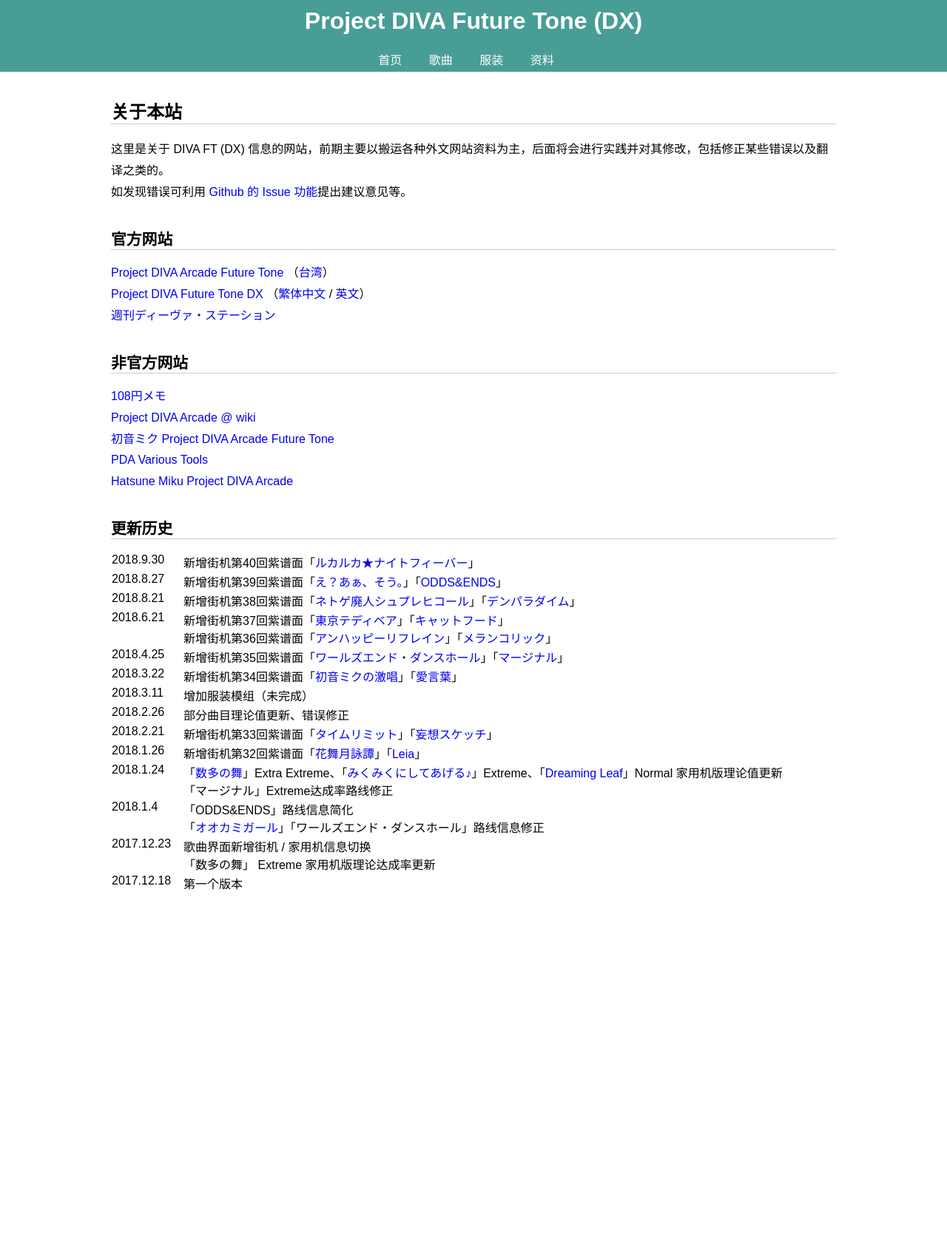
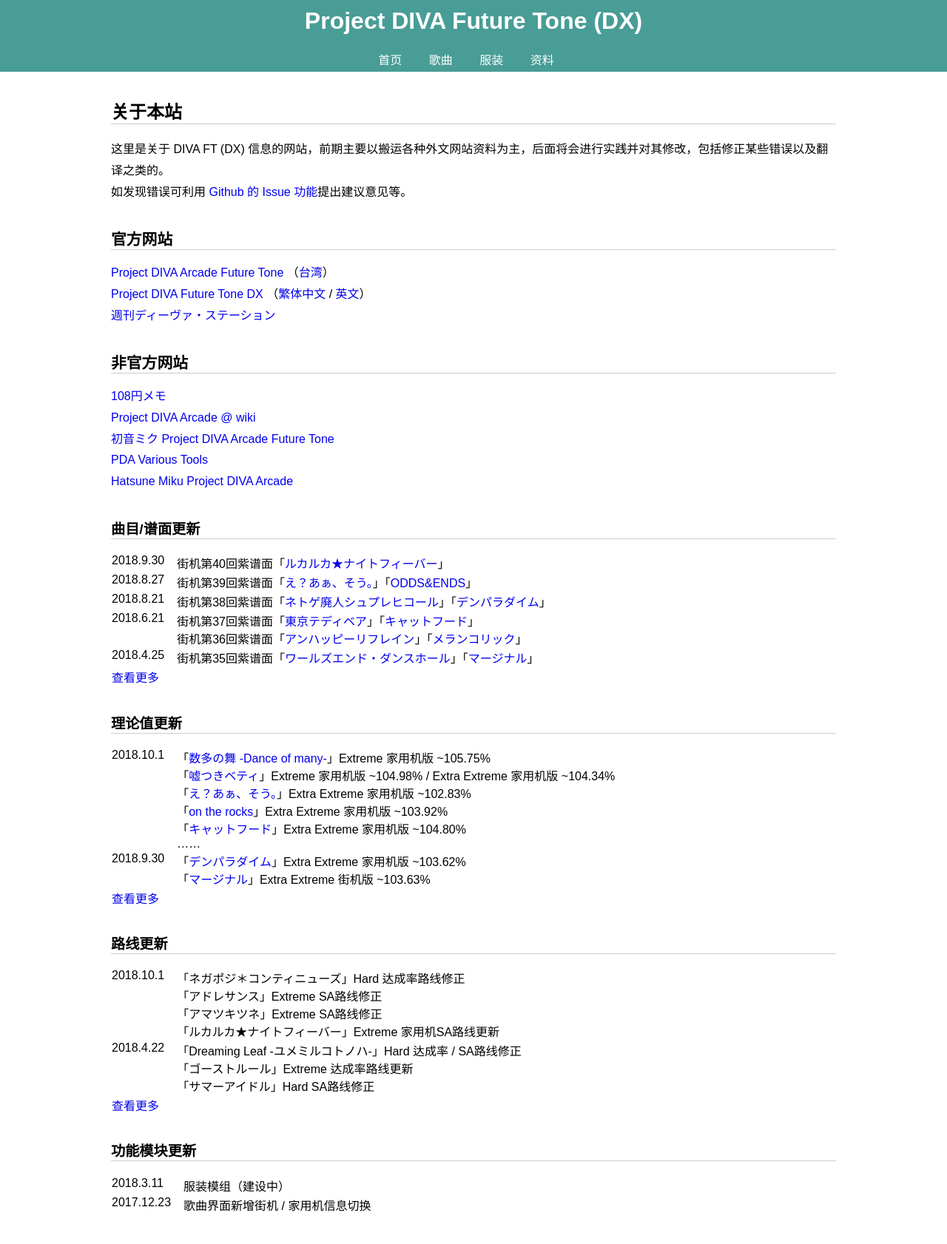
Before and after one commit to ProjectDIVA/FT, a Jekyll site: the page index.html, which Jekyll copies as it is, in a window 1280 px wide. Shown: the whole page at 74% size. Built offline with Jekyll 4.4.1, drawn with Linux system fonts in a browser that asks for light colours; before the commit the page ends 1247 px from its top, so only the background shows below that.

Commit message:
增加更新历史

```diff
--- a/index.html
+++ b/index.html
@@ -10,14 +10,14 @@
 </head>
 
 <body>
-	<header class="nav">
+	<header>
 		<h1>Project DIVA Future Tone (DX)</h1>
-		<div id='header_box'>
+		<div class="header" id="header_box">
 			<nav>
-                <span class="li">首页</span>
+				<span class="li">首页</span>
 				<span class="li"><a href="song.html">歌曲</a></span>
-		        <span class="li"><a href="module.html">服装</a></span>
-		        <span class="li"><a href="data.html">资料</a></span>
+				<span class="li"><a href="module.html">服装</a></span>
+				<span class="li"><a href="data.html">资料</a></span>
 			</nav>
 	    </div>
 	</header>
@@ -42,22 +42,31 @@
 		<div>2016年6月23日推出PS4移植版本，以本体免费的形式，另发售Future Sound与Colourful Tone两个曲包，收录曲目220首以上，服装340种上。</div>
 		<div>PS4版在2017年11月22日推出初音ミク Project DIVA Future Tone DX实体光盘版，数字版于12月9日推出DX扩充包。</div>
 		<div></div> -->
-		<h2>更新历史</h2>
+		<h3>曲目/谱面更新</h3>
 		<table id="history" style="border-collapse: collapse;border-spacing:10px;">
-			<tr><td>2018.9.30</td><td>新增街机第40回紫谱面「<a href="info.html?id=230">ルカルカ★ナイトフィーバー</a>」</td></tr>
-			<tr><td>2018.8.27</td><td>新增街机第39回紫谱面「<a href="info.html?id=29">え？あぁ、そう。</a>」「<a href="info.html?id=35">ODDS&ENDS</a>」</td></tr>
-			<tr><td>2018.8.21</td><td>新增街机第38回紫谱面「<a href="info.html?id=147">ネトゲ廃人シュプレヒコール</a>」「<a href="info.html?id=128">デンパラダイム</a>」</td></tr>
-			<tr><td>2018.6.21</td><td>新增街机第37回紫谱面「<a href="info.html?id=130">東京テディベア</a>」「<a href="info.html?id=51">キャットフード</a>」<br>新增街机第36回紫谱面「<a href="info.html?id=14">アンハッピーリフレイン</a>」「<a href="info.html?id=213">メランコリック</a>」</td></tr>
-			<tr><td>2018.4.25</td><td>新增街机第35回紫谱面「<a href="info.html?id=239">ワールズエンド・ダンスホール</a>」「<a href="info.html?id=198">マージナル</a>」</td></tr>
-			<tr><td>2018.3.22</td><td>新增街机第34回紫谱面「<a href="info.html?id=157">初音ミクの激唱</a>」「<a href="info.html?id=1">愛言葉</a>」</td></tr>
-			<tr><td>2018.3.11</td><td>增加服装模组（未完成）</td></tr>
-			<tr><td>2018.2.26</td><td>部分曲目理论值更新、错误修正</td></tr>
-			<tr><td>2018.2.21</td><td>新增街机第33回紫谱面「<a href="info.html?id=116">タイムリミット</a>」「<a href="info.html?id=217">妄想スケッチ</a>」</td></tr>
-			<tr><td>2018.1.26</td><td>新增街机第32回紫谱面「<a href="info.html?id=160">花舞月詠譚</a>」「<a href="info.html?id=232">Leia</a>」</td></tr>
-			<tr><td>2018.1.24</td><td>「<a href="info.html?id=10">数多の舞</a>」Extra Extreme、「<a href="info.html?id=206">みくみくにしてあげる♪</a>」Extreme、「<a href="info.html?id=133">Dreaming Leaf</a>」Normal 家用机版理论值更新<br>「マージナル」Extreme达成率路线修正</td></tr>
-			<tr><td>2018.1.4</td><td>「ODDS&ENDS」路线信息简化<br>「<a href="info.html?id=34">オオカミガール</a>」「ワールズエンド・ダンスホール」路线信息修正</td></tr>
-			<tr><td>2017.12.23</td><td>歌曲界面新增街机 / 家用机信息切换<br>「数多の舞」 Extreme 家用机版理论达成率更新</td></tr>
-			<tr><td>2017.12.18</td><td>第一个版本</td></tr>
+			<tr><td>2018.9.30</td><td>街机第40回紫谱面「<a href="info.html?id=230">ルカルカ★ナイトフィーバー</a>」</td></tr>
+			<tr><td>2018.8.27</td><td>街机第39回紫谱面「<a href="info.html?id=29">え？あぁ、そう。</a>」「<a href="info.html?id=35">ODDS&ENDS</a>」</td></tr>
+			<tr><td>2018.8.21</td><td>街机第38回紫谱面「<a href="info.html?id=147">ネトゲ廃人シュプレヒコール</a>」「<a href="info.html?id=128">デンパラダイム</a>」</td></tr>
+			<tr><td>2018.6.21</td><td>街机第37回紫谱面「<a href="info.html?id=130">東京テディベア</a>」「<a href="info.html?id=51">キャットフード</a>」<br>街机第36回紫谱面「<a href="info.html?id=14">アンハッピーリフレイン</a>」「<a href="info.html?id=213">メランコリック</a>」</td></tr>
+			<tr><td>2018.4.25</td><td>街机第35回紫谱面「<a href="info.html?id=239">ワールズエンド・ダンスホール</a>」「<a href="info.html?id=198">マージナル</a>」</td></tr>
+			<tr><td><a href="history.html">查看更多</a></td></tr>
+		</table>
+		<h3>理论值更新</h3>
+		<table id="history" style="border-collapse: collapse;border-spacing:10px;">
+			<tr><td>2018.10.1</td><td>「<a href="info.html?id=10">数多の舞 -Dance of many-</a>」Extreme 家用机版 ~105.75%<br>「<a href="info.html?id=23">嘘つきベティ</a>」Extreme 家用机版 ~104.98% / Extra Extreme 家用机版 ~104.34%<br>「<a href="info.html?id=29">え？あぁ、そう。</a>」Extra Extreme 家用机版 ~102.83%<br>「<a href="info.html?id=37">on the rocks</a>」Extra Extreme 家用机版 ~103.92%<br>「<a href="info.html?id=51">キャットフード</a>」Extra Extreme 家用机版 ~104.80%<br>……</td></tr>
+			<tr><td>2018.9.30</td><td>「<a href="info.html?id=128">デンパラダイム</a>」Extra Extreme 家用机版 ~103.62%<br>「<a href="info.html?id=198">マージナル</a>」Extra Extreme 街机版 ~103.63%</td></tr>
+			<tr><td><a href="history.html">查看更多</a></td></tr>
+		</table>
+		<h3>路线更新</h3>
+		<table id="history" style="border-collapse: collapse;border-spacing:10px;">
+			<tr><td>2018.10.1</td><td>「ネガポジ＊コンティニューズ」Hard 达成率路线修正<br>「アドレサンス」Extreme SA路线修正<br>「アマツキツネ」Extreme SA路线修正<br>「ルカルカ★ナイトフィーバー」Extreme 家用机SA路线更新</td></tr>
+			<tr><td>2018.4.22</td><td>「Dreaming Leaf -ユメミルコトノハ-」Hard 达成率 / SA路线修正<br>「ゴーストルール」Extreme 达成率路线更新<br>「サマーアイドル」Hard SA路线修正</td></tr>
+			<tr><td><a href="history.html">查看更多</a></td></tr>
+		</table>
+		<h3>功能模块更新</h3>
+		<table id="history" style="border-collapse: collapse;border-spacing:10px;">
+			<tr><td>2018.3.11</td><td>服装模组（建设中）</td></tr>
+			<tr><td>2017.12.23</td><td>歌曲界面新增街机 / 家用机信息切换</td></tr>
 		</table>
 	</article>
 
--- a/info.js
+++ b/info.js
@@ -1383,7 +1383,7 @@
 db[229][2]="4.5,443,○,○,105.85,105.85,354750,357780,0,2,0,2,0,0";
 db[229][3]="6.5,582,○,○,106.17,106.17,439750,444930,0,6,0,5,0,0";
 db[229][4]="8,646,×,×,105.54,105.57,510250,516070,0,29,8,7,0,0";
-db[229][5]="9,675,×,×,103.25,103.26,668000,676410,58120,70,0,10,0,0";
+db[229][5]="9,675,×,×,103.26,103.26,668000,676410,58120,70,0,10,0,0";
 db[230][0]="ルシッドドリーミング#29#-#Colorful Tone#180";
 db[230][1]="3.5,323,100.7,268250,270140,0";
 db[230][2]="4.5,401,○,○,105.67,105.67,338750,341030,0,3,0,1,0,0";
@@ -1425,7 +1425,7 @@
 db[236][2]="5,478,○,○,105.68,105.68,407000,409800,0,2,0,0,0,0";
 db[236][3]="6,620,×,×,104.71,104.75,463750,469310,0,3,0,3,0,0";
 db[236][4]="9,701,×,×,103.79,103.82,536500,542870,0,26,2,2,0,0";
-db[236][5]="8.5,707,×,×,105.12,105.14,567500,574250,5080,51,0,2";
+db[236][5]="8.5,707,×,×,105.12,105.16,567500,574250,5080,51,0,2";
 db[237][0]="WORLD'S END UMBRELLA#47#-#Future Sound#180→140";
 db[237][1]="2,332,100.65,297000,298940,6440";
 db[237][2]="4,442,○,○,105.67,105.67,407500,410270,13560,2,0,0,0,0";
@@ -1789,7 +1789,7 @@
 			}
 			if (timing == "") {
 				text += "。<br>"
-			} else text += " (" + timing + ")。<br>";
+			} else text += " [" + timing + "]。<br>";
 		} else if (c == 'c') {
 			text += "同达成率路线<br>";
 		} else if (c == 't') {
--- a/mobile.css
+++ b/mobile.css
@@ -60,6 +60,11 @@
 	padding-top: 15px;
 	font-size: 1.25em;
 }
+#content h3 {
+	border-bottom: solid 1px #ccc;
+	padding-top: 15px;
+	font-size: 1.1em;
+}
 #content table {
 	font-size: 90%;
 }
--- a/pc.css
+++ b/pc.css
@@ -7,6 +7,10 @@
   /*height: 280px;*/
   background: /*url(top_ftdx.jpg) no-repeat center top;*/#489d96;
   width: 100%;
+}
+header.pic {
+	height: 420px;
+	background: url(top_ftdx.jpg) no-repeat center top;
 }
 header h1 {
   text-align: center;
@@ -21,6 +25,11 @@
   text-align: center;
   color: #fff;
   padding-bottom: 5px;
+}
+header.pic nav {
+	color: #333;
+	position: absolute;
+	bottom: 0px;
 }
 header nav a {
 	text-decoration: none;
@@ -61,6 +70,11 @@
 	border-bottom: solid 1px #ccc;
 	padding-top: 15px;
 	font-size: 1.3em;
+}
+#content h3 {
+	border-bottom: solid 1px #ccc;
+	padding-top: 15px;
+	font-size: 1.2em;
 }
 #list table {
 	width: 100%;
--- a/song.html
+++ b/song.html
@@ -14,10 +14,10 @@
 		<h1>Project DIVA Future Tone (DX)</h1>
 		<div id='header_box'>
 			<nav>
-                <span class="li"><a href="index.html">首页</a></span>
+				<span class="li"><a href="index.html">首页</a></span>
 				<span class="li">歌曲</span>
 				<span class="li"><a href="module.html">服装</a></span>
-		        <span class="li"><a href="data.html">资料</a></span>
+				<span class="li"><a href="data.html">资料</a></span>
 			</nav>
 	    </div>
 	</header>
```
Also changed, not shown: history.html (added, +68 -0 lines), nav.png (added).
